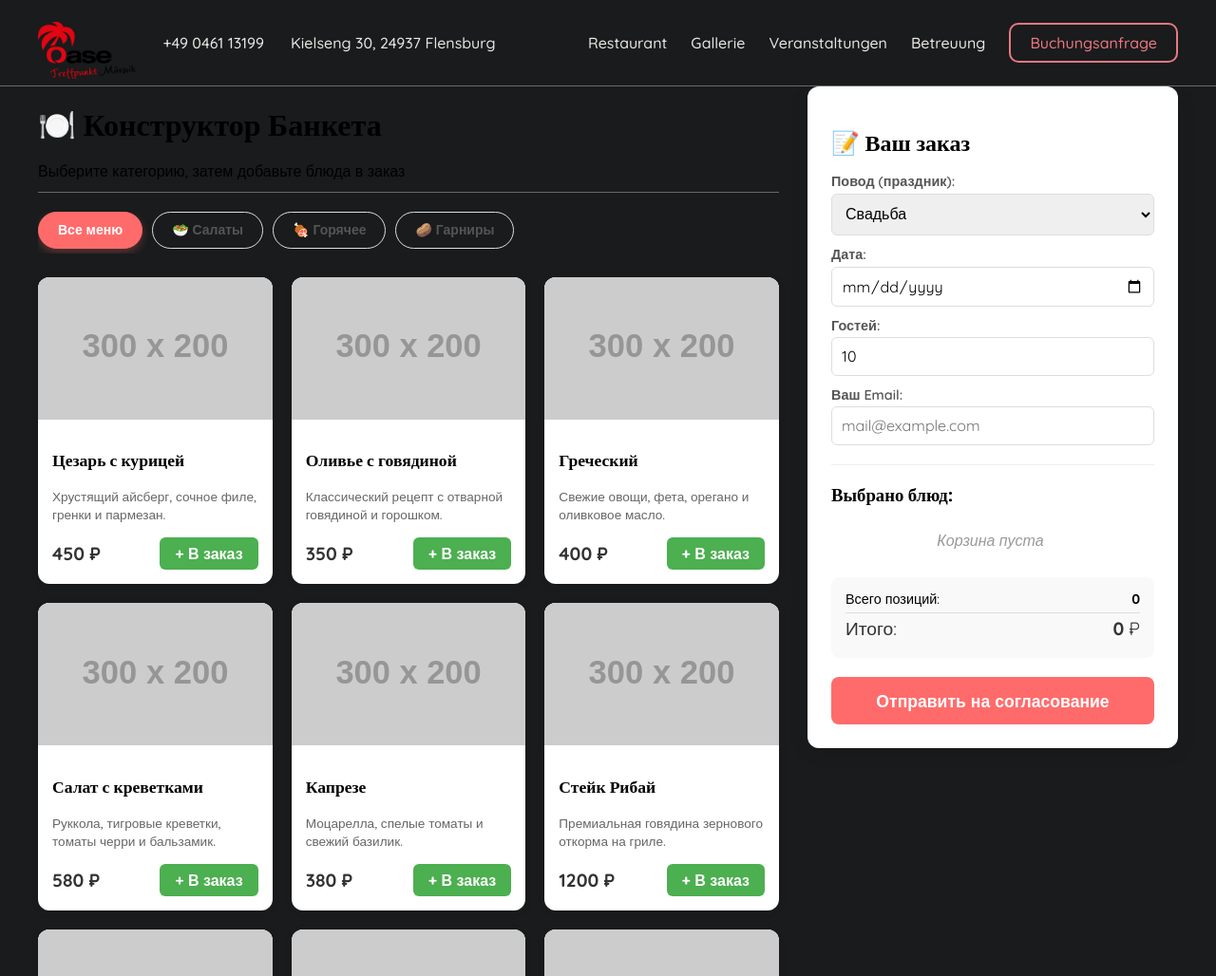
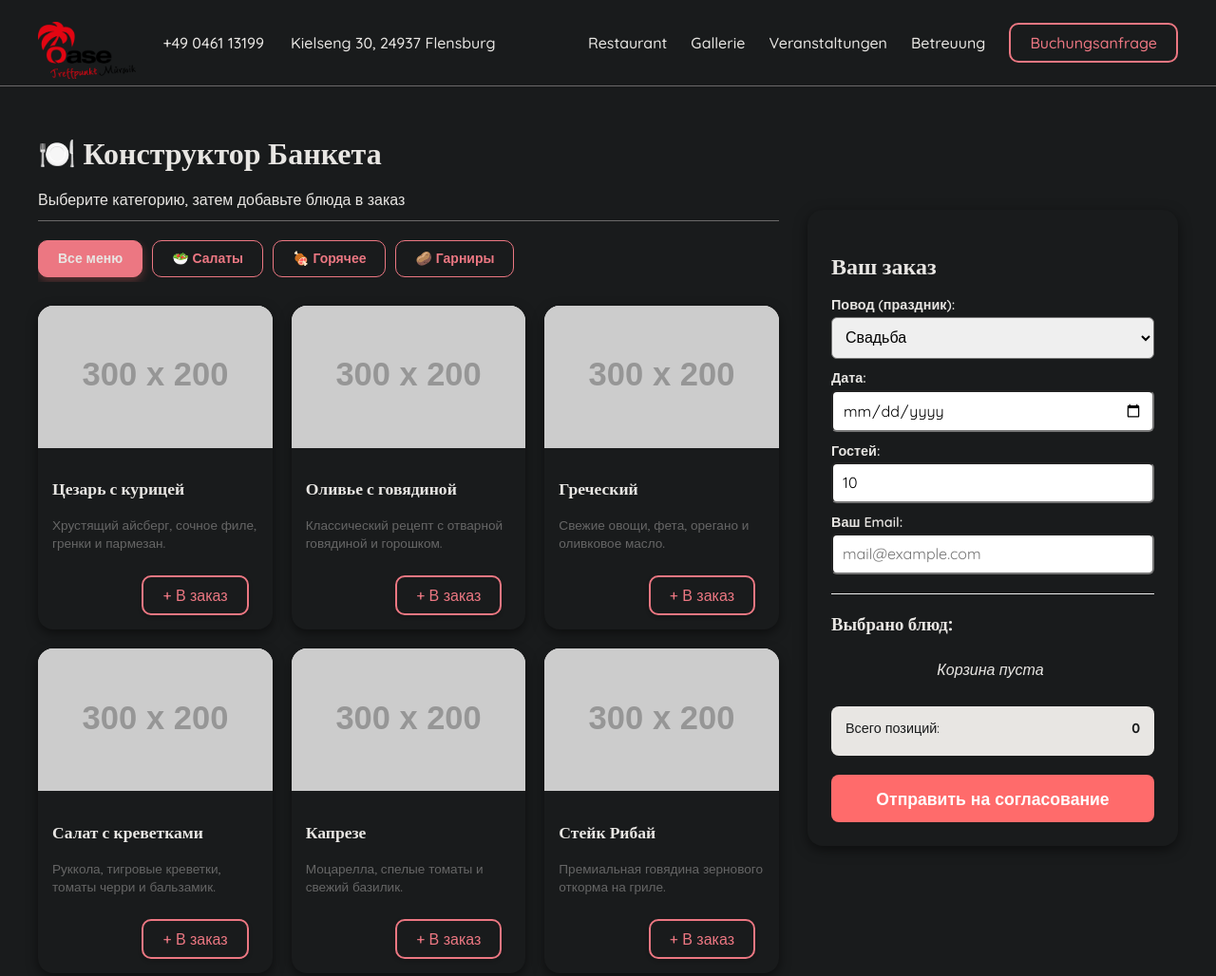
Before and after one commit to NazariiPalahnii/oase-flensburg, a plain HTML site: page assets/html/menu.html in a window 1280 px wide. Shown: the top 1028 px of the page at 95% size. Drawn offline with nearby package versions, Linux system fonts and the light colour scheme; placeholder pictures from the web are drawn by us; some icons are missing; files whose address does not match are found by name; a web font is replaced by a local one.

Commit message:
Making menu food

```diff
--- a/assets/css/menu.css
+++ b/assets/css/menu.css
@@ -1,5 +1,6 @@
-.main {
-  margin-top: 120px;
+body {
+  color: var(--light-text);
+  background: var(--background-dark);
 }
 
 .container {
@@ -9,6 +10,7 @@
 }
 
 .menu-section {
+  margin-top: 30px;
   flex: 2;
 }
 
@@ -26,26 +28,27 @@
 
 .category-btn {
   background-color: var(--background-dark);
-    border: 1px solid #ddd;
-    color: #555;
+  border: 1px solid var(--primary-red);
+  color: var(--primary-red);
   padding: 10px 20px;
-    border-radius: 30px;
+  border-radius: 10px;
   cursor: pointer;
   font-size: 14px;
   font-weight: 600;
   white-space: nowrap;
-    transition: all 0.2s ease;
+  transition: all 0.3s ease;
 }
 
 .category-btn:hover {
-    background-color: #f1f1f1;
-    border-color: #bbb;
+  background-color: var(--primary-red);
+  color: var(--light-text);
+  border-color: var(--primary-red);
 }
 
 .category-btn.active {
-    background-color: #ff6b6b;
-    color: white;
-    border-color: #ff6b6b;
+  background-color: var(--primary-red);
+  color: var(--light-text);
+  border-color: var(--primary-red);
   box-shadow: 0 4px 10px rgba(255, 107, 107, 0.3);
 }
 
@@ -58,18 +61,20 @@
 
 /* Карточка блюда */
 .dish-card {
-    background: white;
-    border-radius: 12px;
+  background: var(--background-dark) ;
+  border-radius: 16px;
   overflow: hidden;
-    box-shadow: 0 2px 8px rgba(0,0,0,0.08);
-    transition: transform 0.2s, box-shadow 0.2s;
+  box-shadow: 0 4px 12px rgba(0, 0, 0, 0.5);
+  transition:
+    transform 0.3s ease,
+    box-shadow 0.3s ease;
   display: flex;
   flex-direction: column;
 }
 
 .dish-card:hover {
   transform: translateY(-5px);
-    box-shadow: 0 8px 15px rgba(0,0,0,0.1);
+  box-shadow: 0 12px 24px rgba(0, 0, 0, 0.3);
 }
 
 .dish-img {
@@ -106,53 +111,93 @@
   margin-top: auto;
 }
 
-.price {
-    font-size: 1.2em;
-    font-weight: bold;
-    color: #333;
+.btn-add {
+  display: inline-block;
+  background: none;
+  border: 2px solid var(--primary-red);
+  border-radius: 10px;
+  cursor: pointer;
+  padding: 0;
+  margin: 10px 10px 0 0;
+  transition:
+    transform 0.3s ease,
+    box-shadow 0.3s ease,
+    background-color 0.3s ease;
+  box-shadow: 0 2px 4px rgba(0, 0, 0, 0.2);
 }
 
-.btn-add {
-    background-color: #4CAF50;
-    color: white;
-    border: none;
-    padding: 8px 16px;
-    border-radius: 6px;
-    cursor: pointer;
-    font-weight: bold;
-    transition: background 0.2s;
+.btn-add span {
+  display: block;
+  text-decoration: none;
+  padding: 10px 20px;
+  color: var(--primary-red);
+  font-weight: 500;
+  transition: color 0.3s ease;
 }
 
-.btn-add:hover { background-color: #43a047; }
+.btn-add:hover {
+  transform: translateY(-3px);
+  background-color: var(--primary-red);
+  box-shadow: 0 4px 8px rgba(0, 0, 0, 0.3);
+}
 
+.btn-add:hover span {
+  color: var(--light-text);
+}
+
+.btn-add:active {
+  transform: translateY(-1px);
+  box-shadow: 0 2px 4px rgba(0, 0, 0, 0.2);
+}
 /* --- Правая часть: Сайдбар --- */
 .sidebar {
+  margin-top: 130px;
   flex: 1;
   min-width: 300px;
 }
 
 .sticky-cart {
-    background: white;
+  background: var(--background-dark);
   padding: 25px;
-    border-radius: 12px;
-    box-shadow: 0 4px 20px rgba(0,0,0,0.1);
+  border-radius: 16px;
+  box-shadow: 0 4px 13px rgba(0, 0, 0, 0.5);
+  overflow: hidden;
+  transition:
+    transform 0.3s ease,
+    box-shadow 0.3s ease;
   position: sticky;
   top: 20px;
   max-height: calc(100vh - 40px);
-    overflow-y: auto;
 }
 
-.form-group { margin-bottom: 12px; }
-.form-group label { display: block; margin-bottom: 4px; font-size: 0.9em; font-weight: 600; color: #555; }
-.form-group input, .form-group select {
+.sticky-cart:hover {
+  transform: translateY(-5px);
+  box-shadow: 0 12px 24px rgba(0, 0, 0, 0.3);
+}
+
+.form-group {
+  margin-bottom: 12px;
+}
+.form-group label {
+  display: block;
+  margin-bottom: 4px;
+  font-size: 0.9em;
+  font-weight: 600;
+  color: var(--light-text);
+}
+.form-group input,
+.form-group select {
   width: 100%;
   padding: 10px;
-    border: 1px solid #ddd;
   border-radius: 6px;
   box-sizing: border-box; /* Чтобы padding не ломал ширину */
 }
 
-.divider { border: 0; border-top: 1px solid #eee; margin: 20px 0; }
+.divider {
+  border: 0;
+  border-top: 1px solid #eee;
+  margin: 20px 0;
+}
 
 .cart-list {
   margin-bottom: 20px;
@@ -162,10 +207,20 @@
 }
 
 /* Скроллбар для корзины */
-.cart-list::-webkit-scrollbar { width: 5px; }
-.cart-list::-webkit-scrollbar-thumb { background: #ccc; border-radius: 3px; }
+.cart-list::-webkit-scrollbar {
+  width: 5px;
+}
+.cart-list::-webkit-scrollbar-thumb {
+  background: #ccc;
+  border-radius: 3px;
+}
 
-.empty-cart { text-align: center; color: #999; font-style: italic; padding: 10px; }
+.empty-cart {
+  text-align: center;
+  color: var(--light-text);
+  font-style: italic;
+  padding: 10px;
+}
 
 .cart-item {
   display: flex;
@@ -176,14 +231,23 @@
   font-size: 0.95em;
 }
 
-.item-info { flex-grow: 1; padding-right: 10px; }
-.item-name { display: block; font-weight: 500; }
-.item-calc { font-size: 0.85em; color: #777; }
+.item-info {
+  flex-grow: 1;
+  padding-right: 10px;
+}
+.item-name {
+  display: block;
+  font-weight: 500;
+}
+.item-calc {
+  font-size: 0.85em;
+  color: #777;
+}
 
 .btn-remove {
-    background: #ffeded;
-    color: #ff4d4d;
-    border: none;
+  background: none;
+  color: var(--primary-red);
+  border: solid 1px var(--primary-red);
   width: 24px;
   height: 24px;
   border-radius: 50%;
@@ -194,11 +258,30 @@
   justify-content: center;
   transition: background 0.2s;
 }
-.btn-remove:hover { background: #ff4d4d; color: white; }
+.btn-remove:hover {
+  background: var(--primary-red);
+  color: white;
+}
 
-.cart-total { background: #f9f9f9; padding: 15px; border-radius: 8px; }
-.total-row { display: flex; justify-content: space-between; margin-bottom: 5px; font-size: 0.9em; }
-.main-total { font-size: 1.2em; color: #333; margin-top: 5px; border-top: 1px solid #ddd; padding-top: 5px; }
+.cart-total {
+  background: var(--light-text);
+  padding: 15px;
+  border-radius: 8px;
+}
+.total-row {
+  display: flex;
+  justify-content: space-between;
+  margin-bottom: 5px;
+  font-size: 0.9em;
+  color: var(--background-dark);
+}
+.main-total {
+  font-size: 1.2em;
+  color: var(--light-text);
+  margin-top: 5px;
+  border-top: 1px solid #ddd;
+  padding-top: 5px;
+}
 
 .btn-submit {
   width: 100%;
@@ -213,11 +296,20 @@
   margin-top: 20px;
   transition: background 0.2s;
 }
-.btn-submit:hover { background-color: #fa5252; }
+.btn-submit:hover {
+  background-color: #fa5252;
+}
 
 /* Адаптивность */
 @media (max-width: 850px) {
-    .container { flex-direction: column-reverse; }
-    .sidebar { width: 100%; }
-    .sticky-cart { position: static; max-height: none; }
+  .container {
+    flex-direction: column-reverse;
   }
+  .sidebar {
+    width: 100%;
+  }
+  .sticky-cart {
+    position: static;
+    max-height: none;
+  }
+}
--- a/assets/css/rooms.css
+++ b/assets/css/rooms.css
@@ -32,7 +32,6 @@
   box-shadow: 0 4px 12px rgba(0, 0, 0, 0.2);
   overflow: hidden;
   transition: transform 0.3s ease, box-shadow 0.3s ease;
-  border: 1px solid var(--card-border);
   display: flex;
   flex-direction: column;
   height: 100%;
@@ -41,7 +40,6 @@
 .card:hover {
   transform: translateY(-5px);
   box-shadow: 0 12px 24px rgba(0, 0, 0, 0.3);
-  border-color: var(--primary-red);
 }
 
 .card-image {
@@ -115,7 +113,6 @@
   justify-content: flex-end;
   padding-top: 15px;
   padding-bottom: 15px;
-  border-top: 1px solid var(--card-border);
   margin-top: auto;
 }
 
@@ -161,7 +158,6 @@
   padding: 20px 24px;
   font-size: 0.9rem;
   color: var(--light-text);
-  border-top: 1px solid var(--card-border);
   line-height: 1.6;
 }
 
--- a/assets/html/menu.html
+++ b/assets/html/menu.html
@@ -31,7 +31,7 @@
       <aside class="sidebar">
           <div class="sticky-cart">
               <div class="cart-header">
-                  <h2>📝 Ваш заказ</h2>
+                  <h2>Ваш заказ</h2>
               </div>
 
               <form id="orderForm" class="order-form">
@@ -70,10 +70,6 @@
                       <span>Всего позиций:</span>
                       <strong id="total-count">0</strong>
                   </div>
-                  <div class="total-row main-total">
-                      <span>Итого:</span>
-                      <span><strong id="total-price">0</strong> ₽</span>
-                  </div>
               </div>
 
               <button onclick="sendOrder()" class="btn-submit">Отправить на согласование</button>
--- a/assets/js/menu.js
+++ b/assets/js/menu.js
@@ -1,11 +1,10 @@
 // ================= ДАННЫЕ =================
 const menuDatabase = [
-    // --- Салаты (5 шт) ---
+    // --- Салаты ---
     {
         id: 1,
         name: "Цезарь с курицей",
         category: "salads",
-        price: 450,
         description: "Хрустящий айсберг, сочное филе, гренки и пармезан.",
         img: "https://placehold.co/300x200?text=Caesar"
     },
@@ -13,7 +12,6 @@ const menuDatabase = [
         id: 2,
         name: "Оливье с говядиной",
         category: "salads",
-        price: 350,
         description: "Классический рецепт с отварной говядиной и горошком.",
         img: "https://placehold.co/300x200?text=Olivier"
     },
@@ -21,7 +19,6 @@ const menuDatabase = [
         id: 3,
         name: "Греческий",
         category: "salads",
-        price: 400,
         description: "Свежие овощи, фета, орегано и оливковое масло.",
         img: "https://placehold.co/300x200?text=Greek"
     },
@@ -29,7 +26,6 @@ const menuDatabase = [
         id: 4,
         name: "Салат с креветками",
         category: "salads",
-        price: 580,
         description: "Руккола, тигровые креветки, томаты черри и бальзамик.",
         img: "https://placehold.co/300x200?text=Shrimp"
     },
@@ -37,17 +33,15 @@ const menuDatabase = [
         id: 5,
         name: "Капрезе",
         category: "salads",
-        price: 380,
         description: "Моцарелла, спелые томаты и свежий базилик.",
         img: "https://placehold.co/300x200?text=Caprese"
     },
 
-    // --- Горячее (5 шт) ---
+    // --- Горячее ---
     {
         id: 6,
         name: "Стейк Рибай",
         category: "main",
-        price: 1200,
         description: "Премиальная говядина зернового откорма на гриле.",
         img: "https://placehold.co/300x200?text=Ribeye"
     },
@@ -55,7 +49,6 @@ const menuDatabase = [
         id: 7,
         name: "Лосось гриль",
         category: "main",
-        price: 950,
         description: "Стейк из лосося с лимоном и сливочным соусом.",
         img: "https://placehold.co/300x200?text=Salmon"
     },
@@ -63,7 +56,6 @@ const menuDatabase = [
         id: 8,
         name: "Утка с яблоками",
         category: "main",
-        price: 850,
         description: "Запеченная утиная ножка с карамелизированным яблоком.",
         img: "https://placehold.co/300x200?text=Duck"
     },
@@ -71,7 +63,6 @@ const menuDatabase = [
         id: 9,
         name: "Свиной шашлык",
         category: "main",
-        price: 600,
         description: "Сочная свиная шея в маринаде от шефа.",
         img: "https://placehold.co/300x200?text=Pork+BBQ"
     },
@@ -79,7 +70,6 @@ const menuDatabase = [
         id: 10,
         name: "Бефстроганов",
         category: "main",
-        price: 700,
         description: "Кусочки говядины в сметанном соусе с грибами.",
         img: "https://placehold.co/300x200?text=Beef"
     },
@@ -89,7 +79,6 @@ const menuDatabase = [
         id: 11,
         name: "Картофель фри",
         category: "sides",
-        price: 200,
         description: "Золотистые ломтики с солью.",
         img: "https://placehold.co/300x200?text=Fries"
     },
@@ -97,7 +86,6 @@ const menuDatabase = [
         id: 12,
         name: "Овощи гриль",
         category: "sides",
-        price: 300,
         description: "Перец, кабачок, баклажан и лук на огне.",
         img: "https://placehold.co/300x200?text=Veggies"
     },
@@ -123,7 +111,6 @@ function renderCategoryTabs() {
         const btn = document.createElement('button');
         btn.className = 'category-btn';
         btn.textContent = cat.name;
-        // Первая кнопка активна по умолчанию
         if(cat.key === 'all') btn.classList.add('active');
 
         btn.onclick = (e) => filterMenu(cat.key, e.target);
@@ -131,10 +118,10 @@ function renderCategoryTabs() {
     });
 }
 
-// 2. Отрисовка блюд
+// 2. Отрисовка блюд (БЕЗ ЦЕН)
 function renderMenu() {
     const container = document.getElementById('menu-container');
-    container.innerHTML = ''; // Очистка
+    container.innerHTML = '';
     allDishElements = [];
 
     menuDatabase.forEach(dish => {
@@ -147,10 +134,9 @@ function renderMenu() {
             <div class="card-body">
                 <h3>${dish.name}</h3>
                 <p class="dish-desc">${dish.description}</p>
-                <div class="card-footer">
-                    <span class="price">${dish.price} ₽</span>
+                <div class="card-footer" style="justify-content: flex-end;">
                     <button class="btn-add" onclick="addToCart(${dish.id})">
-                        + В заказ
+                        <span>+ В заказ</span>
                     </button>
                 </div>
             </div>
@@ -163,21 +149,19 @@ function renderMenu() {
 
 // 3. Фильтрация
 function filterMenu(category, btnElement) {
-    // Меняем стили кнопок
     document.querySelectorAll('.category-btn').forEach(b => b.classList.remove('active'));
     btnElement.classList.add('active');
 
-    // Скрываем/показываем карточки
     allDishElements.forEach(card => {
         if (category === 'all' || card.getAttribute('data-category') === category) {
-            card.style.display = 'flex'; // Используем flex для сохранения верстки карточки
+            card.style.display = 'flex';
         } else {
             card.style.display = 'none';
         }
     });
 }
 
-// 4. Логика корзины
+// 4. Логика корзины (ТОЛЬКО КОЛИЧЕСТВО)
 function addToCart(id) {
     if (!cart[id]) cart[id] = 0;
     cart[id]++;
@@ -196,8 +180,7 @@ function updateCartDisplay() {
     const list = document.getElementById('cart-items');
     list.innerHTML = '';
 
-    let count = 0;
-    let price = 0;
+    let totalItems = 0;
 
     if (Object.keys(cart).length === 0) {
         list.innerHTML = '<div class="empty-cart">Корзина пуста</div>';
@@ -205,15 +188,14 @@ function updateCartDisplay() {
         for (const [id, qty] of Object.entries(cart)) {
             const dish = menuDatabase.find(d => d.id == id);
             if (dish) {
-                count += qty;
-                price += qty * dish.price;
+                totalItems += qty;
 
                 const item = document.createElement('div');
                 item.className = 'cart-item';
                 item.innerHTML = `
                     <div class="item-info">
                         <span class="item-name">${dish.name}</span>
-                        <span class="item-calc">${qty} шт. x ${dish.price} ₽</span>
+                        <span class="item-calc">Количество: ${qty} шт.</span>
                     </div>
                     <button class="btn-remove" onclick="removeFromCart(${id})">×</button>
                 `;
@@ -222,54 +204,44 @@ function updateCartDisplay() {
         }
     }
 
-    // Анимация обновления цены
-    animateValue('total-count', count);
-    animateValue('total-price', price);
+    // Обновляем только счетчик блюд
+    document.getElementById('total-count').innerText = totalItems;
 }
 
-// Вспомогательная функция для красивой смены цифр
-function animateValue(id, value) {
-    document.getElementById(id).innerText = value;
-}
-
-// 5. Отправка заказа
+// 5. Отправка заказа (БЕЗ ЦЕН)
 function sendOrder() {
     const eventType = document.getElementById('eventType').value;
     const eventDate = document.getElementById('eventDate').value;
     const guestCount = document.getElementById('guestCount').value;
     const userEmail = document.getElementById('userEmail').value;
 
-    // Простая валидация
     if (!eventDate || !userEmail) {
         alert("❗ Пожалуйста, укажите дату мероприятия и Email.");
         return;
     }
     if (Object.keys(cart).length === 0) {
-        alert("❗ Ваша корзина пуста. Выберите блюда.");
+        alert("❗ Ваша корзина пуста.");
         return;
     }
 
-    // Сборка списка
+    // Сборка списка только с количеством
     let menuList = "";
-    let total = 0;
 
     for (const [id, qty] of Object.entries(cart)) {
         const dish = menuDatabase.find(d => d.id == id);
-        const sum = dish.price * qty;
-        total += sum;
-        menuList += `- ${dish.name}: ${qty} шт. (${sum} руб.)%0D%0A`;
+        menuList += `- ${dish.name}: ${qty} шт.%0D%0A`;
     }
 
-    const companyEmail = "info@banket-service.ru"; // ВАША ПОЧТА
-    const subject = `Заказ на ${eventDate} (${eventType})`;
+    const companyEmail = "info@banket-service.ru";
+    const subject = `Заказ меню на ${eventDate} (${eventType})`;
     const body = `Здравствуйте!%0D%0A%0D%0A` +
                  `📝 ИНФОРМАЦИЯ О ЗАКАЗЕ:%0D%0A` +
                  `Повод: ${eventType}%0D%0A` +
                  `Дата: ${eventDate}%0D%0A` +
                  `Гостей: ${guestCount}%0D%0A` +
                  `Email: ${userEmail}%0D%0A%0D%0A` +
-                 `🥗 МЕНЮ:%0D%0A${menuList}%0D%0A` +
-                 `💰 ИТОГО: ${total} руб.`;
+                 `🥗 ВЫБРАННЫЕ БЛЮДА:%0D%0A${menuList}%0D%0A` +
+                 `-- Ждем согласования! --`;
 
     window.location.href = `mailto:${companyEmail}?subject=${subject}&body=${body}`;
 }
```
Lines whose indentation alone changed are shown as unchanged.
